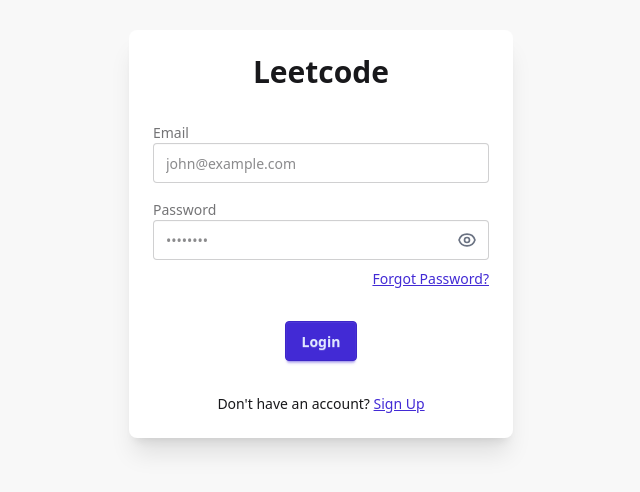
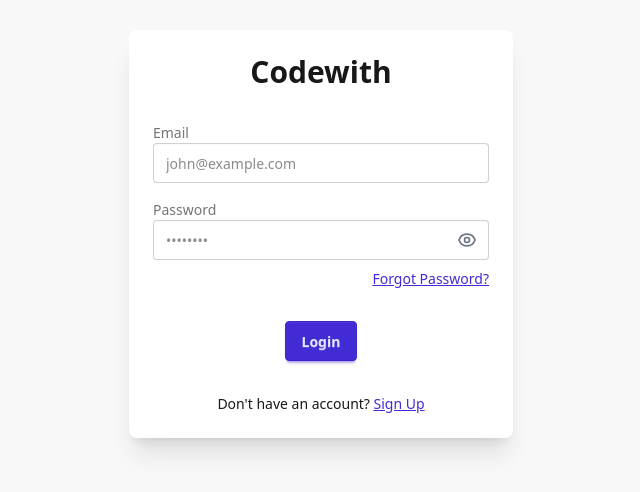
Before and after one commit to shankarlal098/Full-stack-pro02, a React (Vite) app in the folder frontend/: page /login in a window 1280 px wide. Shown: the part 166-658 px from the top of the page, without its empty margins (319-959 px from the left). Built offline with nearby package versions, Linux system fonts and the light colour scheme; no server answers.

Commit message:
feat : remove leetceod name

```diff
--- a/frontend/src/pages/Login.jsx
+++ b/frontend/src/pages/Login.jsx
@@ -41,7 +41,7 @@
     <div className="min-h-screen flex items-center justify-center p-4 bg-base-200"> {/* Added bg for contrast */}
       <div className="card w-96 bg-base-100 shadow-xl">
         <div className="card-body">
-          <h2 className="card-title justify-center text-3xl mb-6">Leetcode</h2> {/* Added mb-6 */}
+          <h2 className="card-title justify-center text-3xl mb-6">Codewith</h2> {/* Added mb-6 */}
 
 
           <form onSubmit={handleSubmit(onSubmit)}>
--- a/frontend/src/pages/Signup.jsx
+++ b/frontend/src/pages/Signup.jsx
@@ -37,7 +37,7 @@
     <div className="min-h-screen flex items-center justify-center p-4 bg-base-200"> {/* Added a light bg for contrast */}
       <div className="card w-96 bg-base-100 shadow-xl">
         <div className="card-body">
-          <h2 className="card-title justify-center text-3xl mb-6">Leetcode</h2> {/* Added mb-6 for spacing */}
+          <h2 className="card-title justify-center text-3xl mb-6">Codewith</h2> {/* Added mb-6 for spacing */}
           <form onSubmit={handleSubmit(onSubmit)}>
             {/* First Name Field */}
             <div className="form-control">
```
